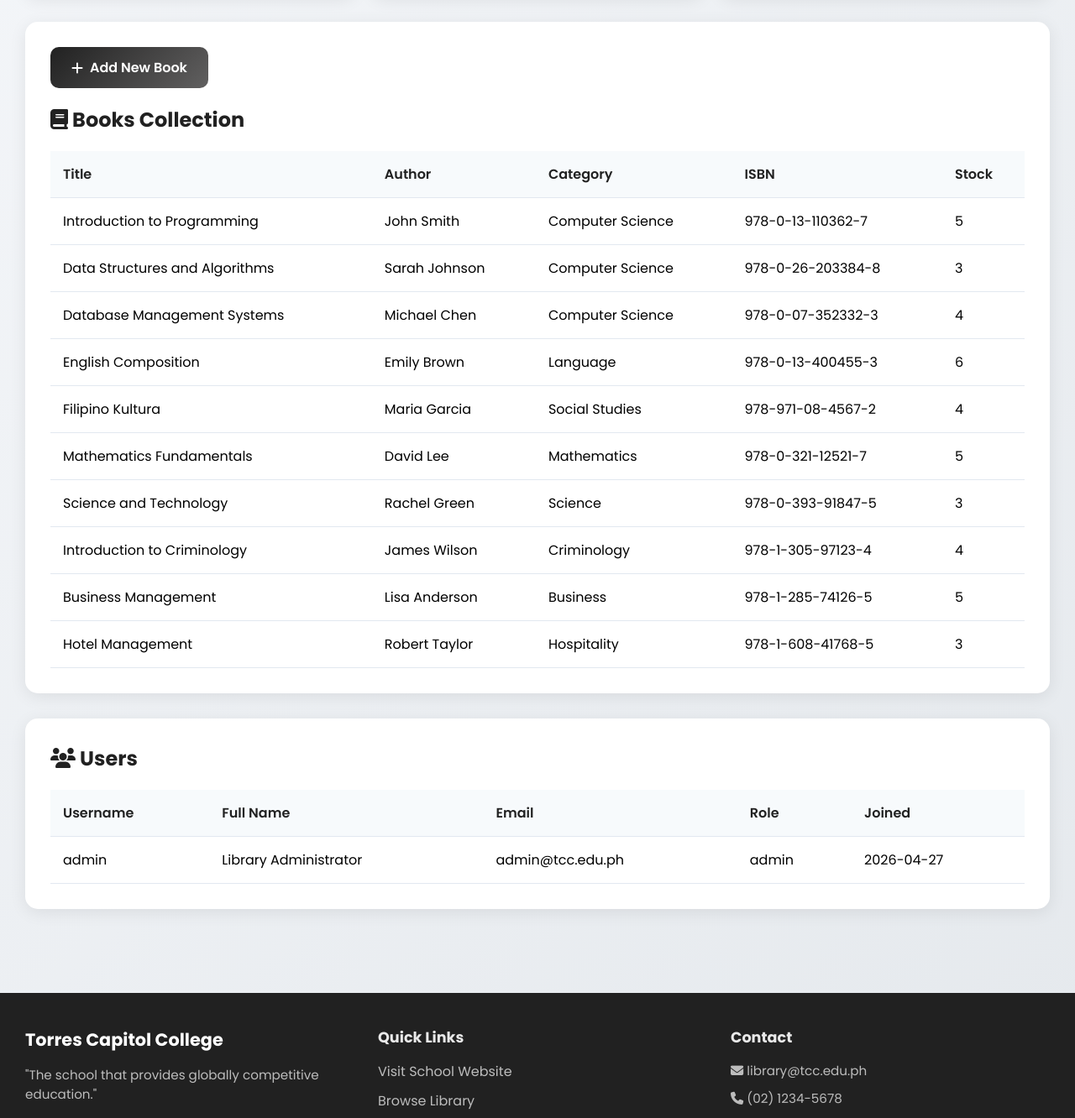
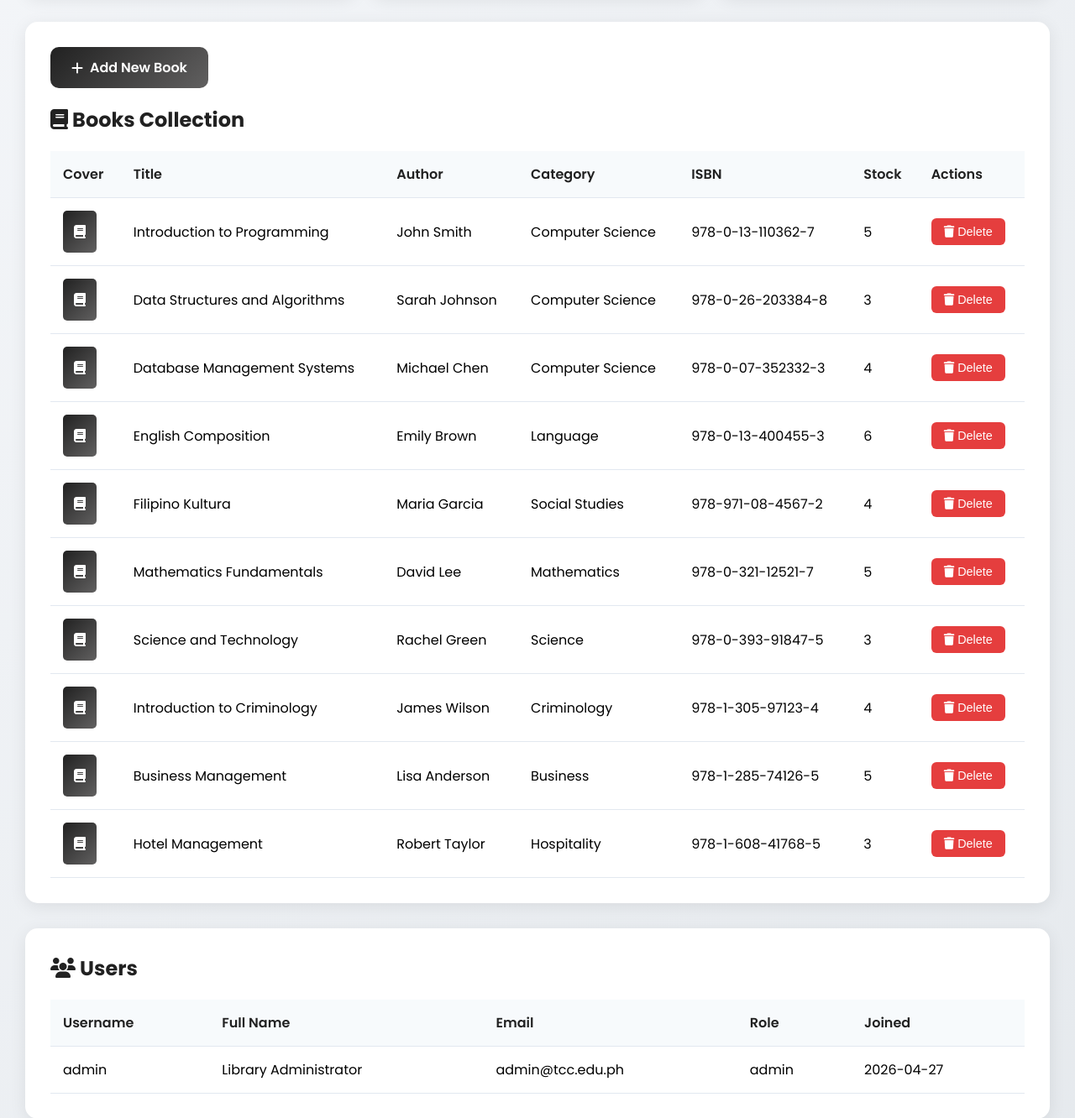
Before and after one commit to Geraldfab/E-Library-System, a Flask app: page /admin in a window 1280 px wide. Shown: the part 489-1821 px from the top of the page at 84% size. Run offline with Flask 3, Linux system fonts and the light colour scheme; a user stored in the database is signed in; data comes from the database, SQL or seed files in the repository; data that the repository does not hold is empty.

Commit message:
Add delete book and cover image upload features

```diff
--- a/app.py
+++ b/app.py
@@ -1,4 +1,5 @@
 from flask import Flask, render_template, request, redirect, url_for, session, flash
+from werkzeug.utils import secure_filename
 from flask_sqlalchemy import SQLAlchemy
 from werkzeug.security import generate_password_hash, check_password_hash
 import os
@@ -9,6 +10,14 @@ app.config['SQLALCHEMY_DATABASE_URI'] = 'sqlite:///elibrary.db'
 app.config['SQLALCHEMY_TRACK_MODIFICATIONS'] = False
 
 db = SQLAlchemy(app)
+
+# Configure upload folder
+UPLOAD_FOLDER = os.path.join('static', 'uploads')
+app.config['UPLOAD_FOLDER'] = UPLOAD_FOLDER
+app.config['MAX_CONTENT_LENGTH'] = 16 * 1024 * 1024  # 16MB max file size
+
+# Create uploads directory if it doesn't exist
+os.makedirs(UPLOAD_FOLDER, exist_ok=True)
 
 # Database Models
 class User(db.Model):
@@ -256,13 +265,27 @@ def add_book():
         description = request.form.get('description')
         stock = int(request.form.get('stock', 1))
 
+
+        # Handle image upload
+        cover_image = None
+        if 'cover_image' in request.files:
+            file = request.files['cover_image']
+            if file and file.filename:
+                filename = secure_filename(file.filename)
+                # Add timestamp to filename to avoid duplicates
+                import time
+                timestamp = int(time.time())
+                new_filename = f"{timestamp}_{filename}"
+                file.save(os.path.join(app.config['UPLOAD_FOLDER'], new_filename))
+                cover_image = new_filename
         book = Book(
             title=title,
             author=author,
             isbn=isbn,
             category=category,
             description=description,
-            stock=stock
+            stock=stock,
+            cover_image=cover_image
         )
 
         db.session.add(book)
@@ -272,6 +295,27 @@ def add_book():
         return redirect(url_for('admin'))
 
     return render_template('add_book.html', school_name='Torres Capitol College', school_short='TCC')
+
+@app.route('/admin/delete-book/<int:book_id>', methods=['POST'])
+def delete_book(book_id):
+    if 'user_id' not in session or session.get('role') != 'admin':
+        flash('Access denied', 'danger')
+        return redirect(url_for('login'))
+
+    book = Book.query.get_or_404(book_id)
+
+    # Delete cover image if exists
+    if book.cover_image:
+        try:
+            os.remove(os.path.join(app.config['UPLOAD_FOLDER'], book.cover_image))
+        except:
+            pass
+
+    db.session.delete(book)
+    db.session.commit()
+
+    flash('Book deleted successfully!', 'success')
+    return redirect(url_for('admin'))
 
 # Initialize database
 with app.app_context():
--- a/templates/admin.html
+++ b/templates/admin.html
@@ -98,6 +98,14 @@
         background: #616060;
     }
 
+    .action-btn-small.delete-btn {
+        background: #e53e3e;
+    }
+
+    .action-btn-small.delete-btn:hover {
+        background: #c53030;
+    }
+
     .add-btn {
         display: inline-flex;
         align-items: center;
@@ -150,21 +158,39 @@
         <table class="data-table">
             <thead>
                 <tr>
+                    <th>Cover</th>
                     <th>Title</th>
                     <th>Author</th>
                     <th>Category</th>
                     <th>ISBN</th>
                     <th>Stock</th>
+                    <th>Actions</th>
                 </tr>
             </thead>
             <tbody>
                 {% for book in books %}
                 <tr>
+                    <td>
+                        {% if book.cover_image %}
+                        <img src="{{ url_for('static', filename='uploads/' + book.cover_image) }}" alt="{{ book.title }}" style="width: 40px; height: 50px; object-fit: cover; border-radius: 5px;">
+                        {% else %}
+                        <div style="width: 40px; height: 50px; background: linear-gradient(135deg, #212121 0%, #616060 100%); border-radius: 5px; display: flex; align-items: center; justify-content: center; color: white; font-size: 1rem;">
+                            <i class="fas fa-book"></i>
+                        </div>
+                        {% endif %}
+                    </td>
                     <td>{{ book.title }}</td>
                     <td>{{ book.author }}</td>
                     <td>{{ book.category }}</td>
                     <td>{{ book.isbn }}</td>
                     <td>{{ book.stock }}</td>
+                    <td>
+                        <form action="{{ url_for('delete_book', book_id=book.id) }}" method="POST" style="display: inline;" onsubmit="return confirm('Are you sure you want to delete this book?');">
+                            <button type="submit" class="action-btn-small delete-btn">
+                                <i class="fas fa-trash"></i> Delete
+                            </button>
+                        </form>
+                    </td>
                 </tr>
                 {% endfor %}
             </tbody>
--- a/templates/dashboard.html
+++ b/templates/dashboard.html
@@ -277,7 +277,11 @@
             {% for book in books[:8] %}
             <div class="book-card">
                 <div class="book-icon">
+                    {% if book.cover_image %}
+                    <img src="{{ url_for('static', filename='uploads/' + book.cover_image) }}" alt="{{ book.title }}" style="width: 100%; height: 100%; object-fit: cover;">
+                    {% else %}
                     <i class="fas fa-book"></i>
+                    {% endif %}
                 </div>
                 <h4>{{ book.title }}</h4>
                 <p>{{ book.author }}</p>
--- a/templates/library.html
+++ b/templates/library.html
@@ -248,7 +248,11 @@
         {% for book in books %}
         <div class="book-card">
             <div class="book-cover">
+                {% if book.cover_image %}
+                <img src="{{ url_for('static', filename='uploads/' + book.cover_image) }}" alt="{{ book.title }}" style="width: 100%; height: 100%; object-fit: cover;">
+                {% else %}
                 <i class="fas fa-book"></i>
+                {% endif %}
             </div>
             <h3>{{ book.title }}</h3>
             <p class="author">by {{ book.author }}</p>
```
Also changed, not shown: templates/add_book.html (+7 -1 lines).
